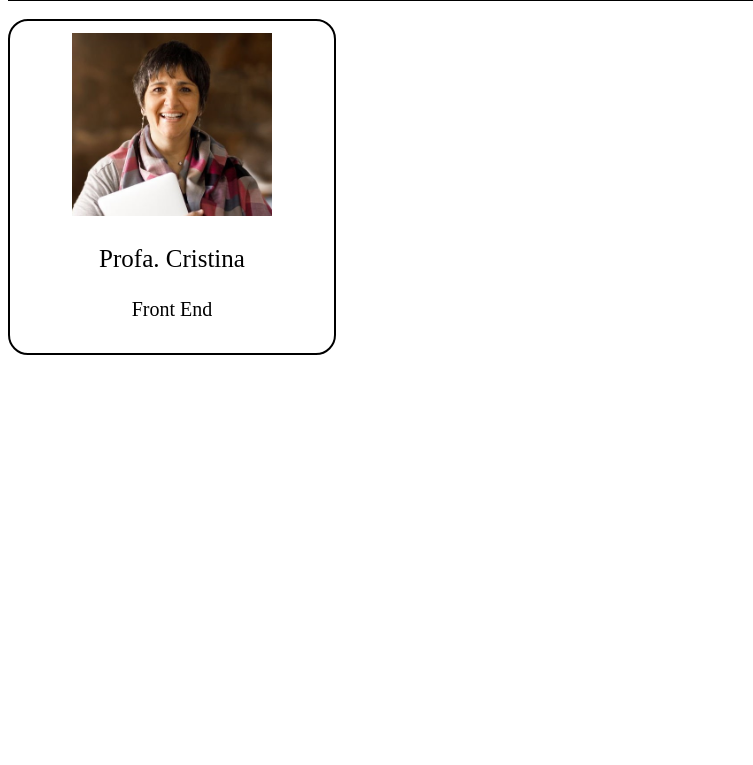
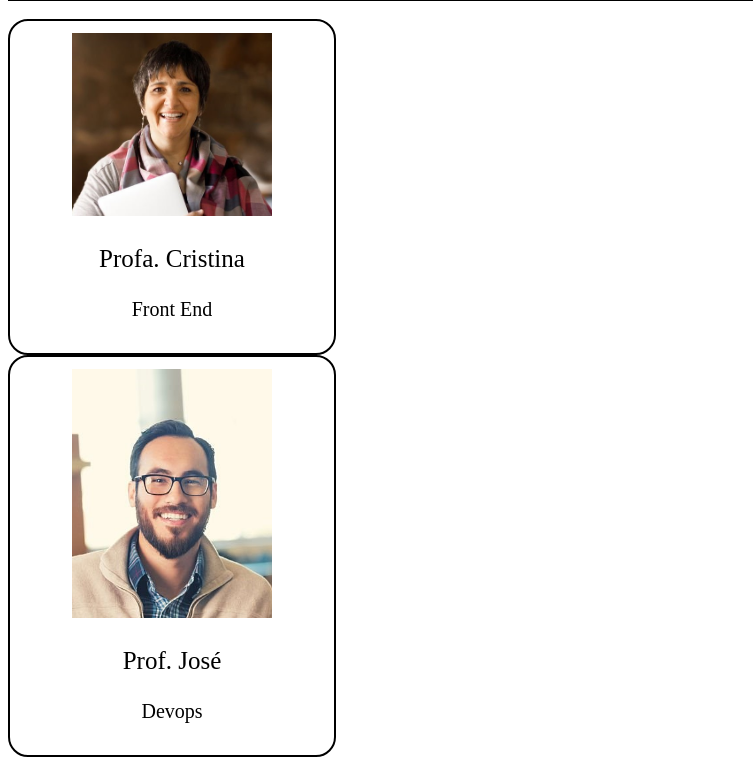
Before and after one commit to GuAra05/T1-de-Front-End, a plain HTML site: page professores.html in a window 1280 px wide. Shown: the part 68-833 px from the top of the page, without its empty margins (0-753 px from the left). Before the commit the page ends 800 px from the top, so only its background shows below. Drawn offline with Linux system fonts and the light colour scheme.

Commit message:
professores.html

```diff
--- a/professores.html
+++ b/professores.html
@@ -13,9 +13,14 @@
         </div>
         <br>
         <div id="border">
-            <img src="image\cristina.jpg" alt="Prof. José" width="200px" style="margin-left: 50px;">
+            <img src="image\cristina.jpg" alt="Prof. Cristina" width="200px" style="margin-left: 50px;">
             <p class="professor" >Profa. Cristina</p>
             <p class="ocupacao">Front End</p>
+        </div>
+        <div id="border">
+            <img src="image\jose.jpg" alt="Prof. Jose" width="200px" style="margin-left: 50px;">
+            <p class="professor">Prof. José</p>
+            <p class="ocupacao">Devops</p>
         </div>
     </article>
 </body>
```
